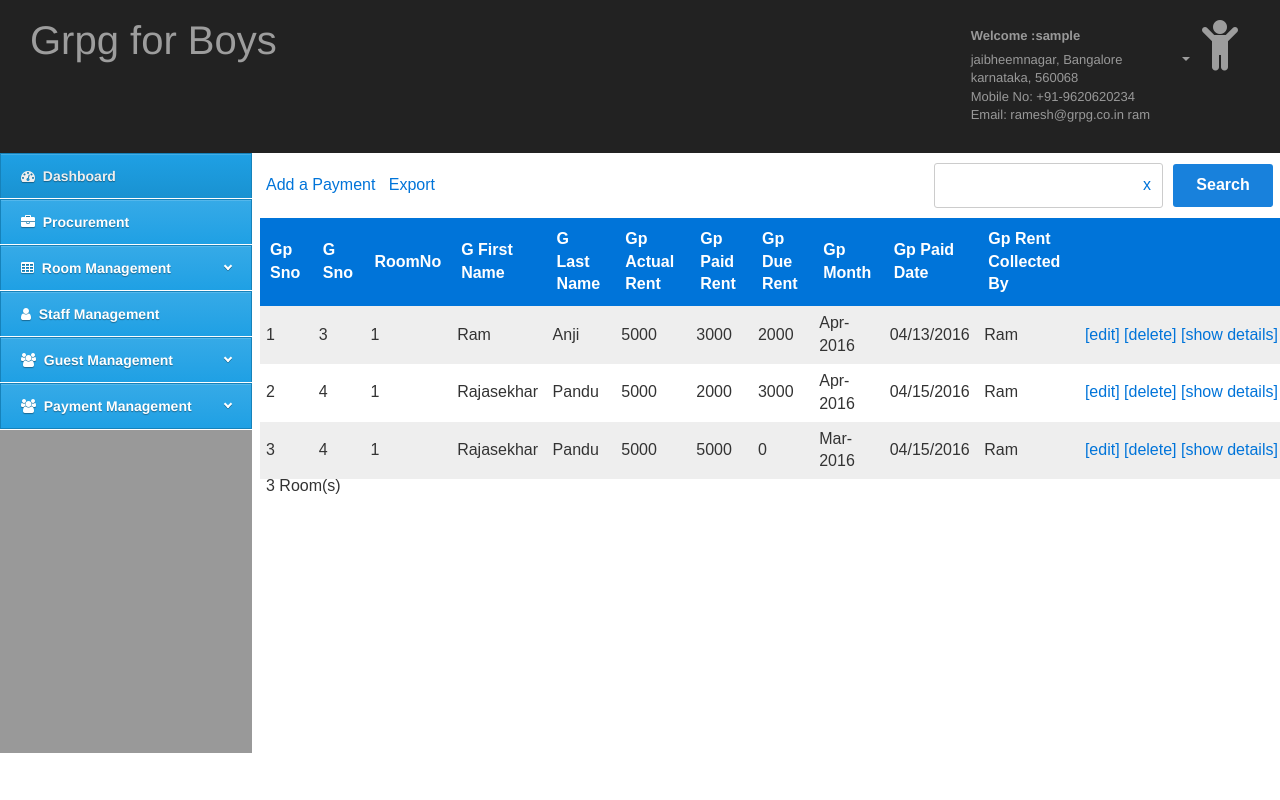
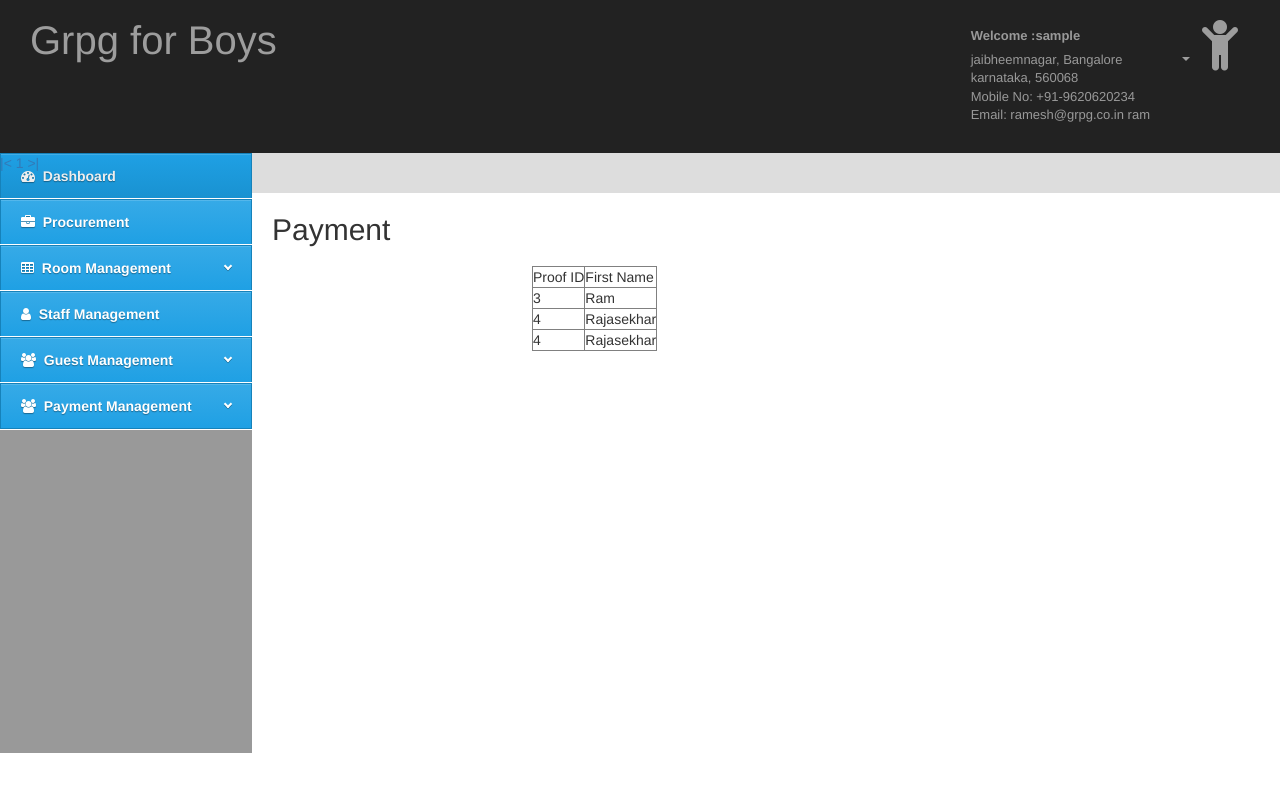
Before and after one commit to raja09569/GRHMS, a PHP site: page /phpmail/main/guest_payment.php in a window 1280 px wide. Run offline with PHP 8.4, Linux system fonts and the light colour scheme; the visitor is signed in with stand-in values (Sample User, id 1); data comes from the database, SQL or seed files in the repository; some libraries are stand-ins or nearby versions.

Commit message:
Added files via upload

```diff
--- a/HMS/main/guest_payment.php
+++ b/HMS/main/guest_payment.php
@@ -1,103 +1,80 @@
 <?php
- if(!ob_start('ob_gzhandler'))
-	ob_start();
 include("hms_header.php");
 include("hms_sidebar.php");
-/*
--- sample sql script to populate database for demo
-
-create table if not exists country
-( country_id int unsigned not null auto_increment primary key
-, country_name varchar(255)
-) character set utf8 collate utf8_general_ci;
-
-insert into country(country_name) values ('Canada'), ('United States'), ('Mexico');
-
-create table if not exists market
-( market_id int unsigned not null auto_increment primary key
-, market_name varchar(255)
-, photo varchar(255)
-, contact_email varchar(255)
-, country_id int unsigned
-, is_active tinyint(1)
-, create_date date
-, notes text
-) character set utf8 collate utf8_general_ci;
-
-insert into market(market_name, contact_email, country_id, is_active, create_date, notes) values
-('Great North', 'jane@superco.com', 1, 1, curdate(), 'nothing new'),
-('The Middle', 'sue@superco.com', 2, null, '2001-01-01', 'these are notes'),
-('Latin Market', 'john@superco.com', 1, 1, '1999-10-31', 'expanding soon');
-
-*/
-error_reporting(E_ALL ^ E_DEPRECATED);
-error_reporting(E_ALL);
-
-// speed things up with gzip plus ob_start() is required for csv export
-
-
-include('guest_payment_lazy_mofo.php');
 include("../db_config.php");
 
-echo "
-	<link rel='stylesheet' type='text/css' href='lazy_mofo_style.css'>
-";
-
-
-// enter your database host, name, username, and password
-$db_host = $server;
-$db_name = $database;
-$db_user = $db_user;
-$db_pass = $db_pass;
-
-
-// connect with pdo
-try {
+/*try {
 	$dbh = new PDO("mysql:host=$db_host;dbname=$db_name;", $db_user, $db_pass);
 }
 catch(PDOException $e) {
 	die('pdo connection error: ' . $e->getMessage());
+}*/
+
+$num_rec_per_page=10;
+mysql_connect($server,$db_user, $db_pass);
+mysql_select_db($database);
+if (isset($_GET["page"])) { $page  = $_GET["page"]; } else { $page=1; };
+$start_from = ($page-1) * $num_rec_per_page;
+$sqlQuery="select
+m.gp_sno
+ ,m.g_sno
+, m.room_sno
+, m.g_first_name
+, m.g_last_name
+, m.gp_actual_rent
+, m.gp_paid_rent
+, m.gp_due_rent
+, m.gp_month
+, m.gp_paid_date
+,m.gp_rent_collected_by
+,m.gp_sno
+from  t_guest_payment_details m ";
+
+$whereCondtion="";
+if (isset($_GET["g_sno"])){
+$whereCondtion = "where g_sno=".$_GET["g_sno"] ;
+$sqlQuery =$sqlQuery.$whereCondtion;
 }
 
+$sql = $sqlQuery." LIMIT $start_from, $num_rec_per_page";
+$rs_result = mysql_query ($sql); //run the query
+?>
+<style type='text/css'>
 
-// create LM object, pass in PDO connection
-$lm = new lazy_mofo($dbh);
+#payment_table {
+ margin-top: 20px;
+ margin-left: 260px;
+}
+</style>
+ <div class="content">
+    <div class="top-bar">
+      <a href="#menu" class="cssmenu-link burger">
+        <span class='burger_inside' id='bgrOne'></span>
+        <span class='burger_inside' id='bgrTwo'></span>
+        <span class='burger_inside' id='bgrThree'></span>
+      </a>
+    </div>
+    <section class="content-inner">
+      <h2>Payment</h2>
+      <h3></h3>
 
-
-// table name for updates, inserts and deletes
-$lm->table = 't_guest_details';
-
-
-// identity / primary key for table
-$lm->identity_name = 'gp_sno';
-
-
-// optional, make friendly names for fields
-$lm->rename['room_sno'] = 'RoomNo';
-
-
-// optional, define input controls on the form
-//$lm->form_input_control['g_profile_image'] = '--image';
-//$lm->form_input_control['g_isactive'] = "select 1, 'Yes' union select 0, 'No' union select 2, 'Maybe'; --radio";
-//$lm->form_input_control['room_sno'] = 'select room_sno,room_no from t_room_details; --select';
-
-
-// optional, define editable input controls on the grid
-//$lm->grid_input_control['g_isactive'] = '--checkbox';
-
-
-// optional, define output control on the grid
-//$lm->grid_output_control['g_email'] = '--email'; // make email clickable
-//$lm->grid_output_control['g_profile_image'] = '--image'; // image clickable
-
-
-// new in version >= 2015-02-27 all searches have to be done manually
-$lm->grid_show_search_box = true;
-
-
-// optional, query for grid(). LAST COLUMN MUST BE THE IDENTITY for [edit] and [delete] links to appear
-$lm->grid_sql = "
-select
+<table name="payment_table" id="payment_table" border="1" cellpadding="1" cellspacing="1">
+<tr><td>Proof ID</td><td>First Name</td></tr>
+<?php
+while ($row = mysql_fetch_assoc($rs_result)) {
+?>
+            <tr>
+            <td><?php echo $row['g_sno']; ?></td>
+            <td><?php echo $row['g_first_name']; ?></td>
+            </tr>
+<?php
+};
+?>
+</table>
+ </section>
+</div>
+<?php
+$sqlQuery = "select
 m.gp_sno
  ,m.g_sno
 , m.room_sno
@@ -111,50 +88,23 @@ m.gp_sno
 ,m.gp_rent_collected_by
 ,m.gp_sno
 from  t_guest_payment_details m
-where coalesce(m.g_first_name, '') like :_search
-or    coalesce(m.room_sno, '') like :_search
-or    coalesce(m.g_last_name, '') like :_search
-order by m.gp_sno asc
+
 ";
-$lm->grid_sql_param[':_search'] = '%' . trim(@$_REQUEST['_search']) . '%';
 
+$whereCondtion="";
+if (isset($_GET["g_id"])){
+$whereCondtion = "where g_id=".$_GET["g_id"] ;
+$sqlQuery =$sqlQuery.$whereCondtion;
+}
 
-// optional, define what is displayed on edit form. identity id must be passed in also.
-$lm->form_sql = "
-select
-m.gp_sno
- ,m.g_sno
-, m.room_sno
-, m.g_first_name
-, m.g_last_name
-, m.gp_actual_rent
-, m.gp_paid_rent
-, m.gp_due_rent
-, m.gp_month
-, m.gp_paid_date
-,m.gp_rent_collected_by
-,m.gp_sno
-from  t_guest_payment_details m
-where m.gp_sno = :gp_sno
-";
-$lm->form_sql_param[":$lm->identity_name"] = @$_REQUEST[$lm->identity_name];
+$rs_result = mysql_query($sqlQuery); //run the query
+$total_records = mysql_num_rows($rs_result);  //count number of records
+$total_pages = ceil($total_records / $num_rec_per_page);
 
+echo "<a href='pagination.php?page=1'>".'|<'."</a> "; // Goto 1st page
 
-// optional, validation. input:  regular expression (with slashes), error message, tip/placeholder
-// first element can also be a user function or 'email'
-$lm->on_insert_validate['g_first_name'] = array('/.+/', 'Missing First Name', 'this is required');
-$lm->on_insert_validate['room_sno'] = array('/.+/', 'Missing Room No', 'this is required');
-
-
-// copy validation rules to update - same rules
-$lm->on_update_validate = $lm->on_insert_validate;
-
-
-    $lm->return_to_edit_after_insert = false;
-    $lm->return_to_edit_after_update = false;
-$lm->grid_show_images = true;
-// use the lm controller
-$lm->run();
-
-
-echo "";
+for ($i=1; $i<=$total_pages; $i++) {
+            echo "<a href='pagination.php?page=".$i."'>".$i."</a> ";
+};
+echo "<a href='pagination.php?page=$total_pages'>".'>|'."</a> "; // Goto last page
+?>
```
